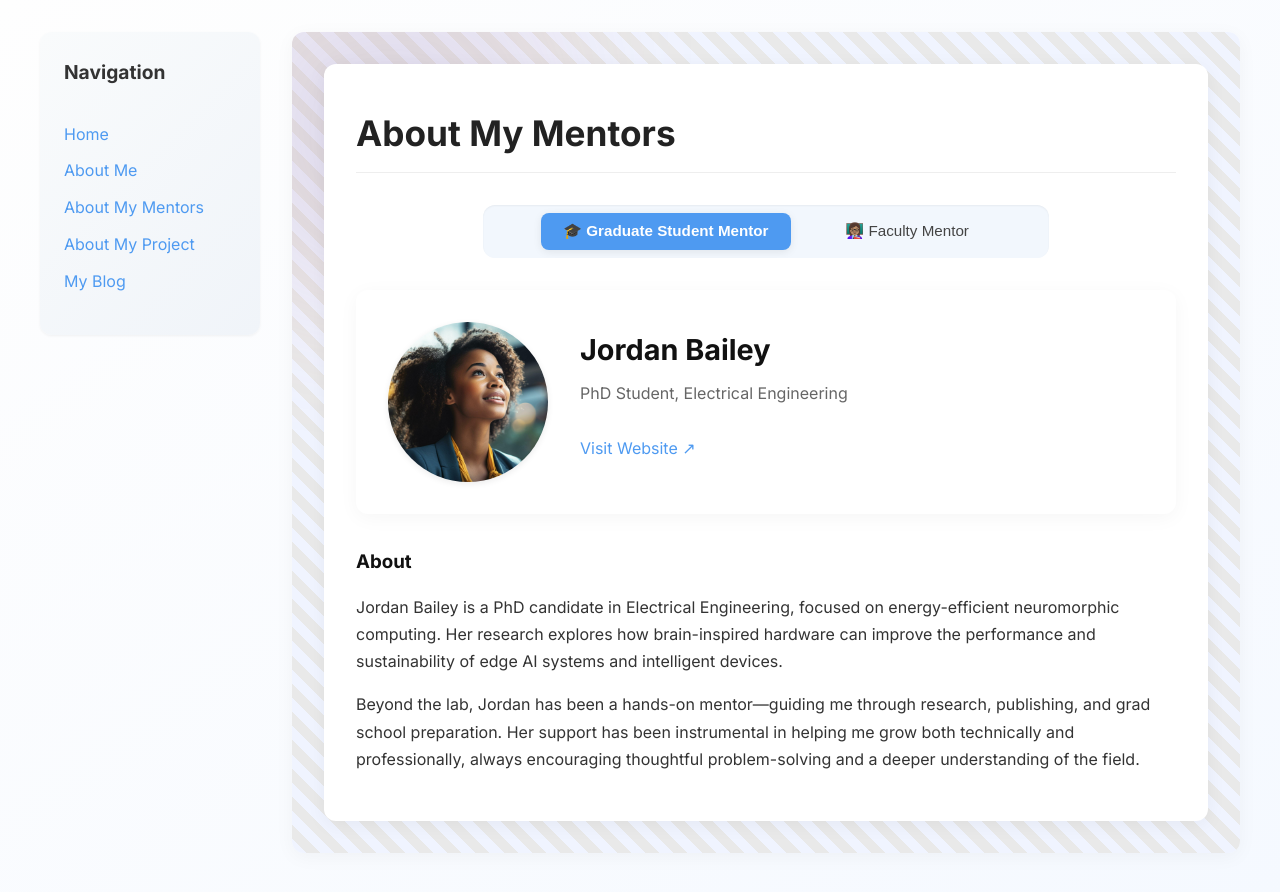
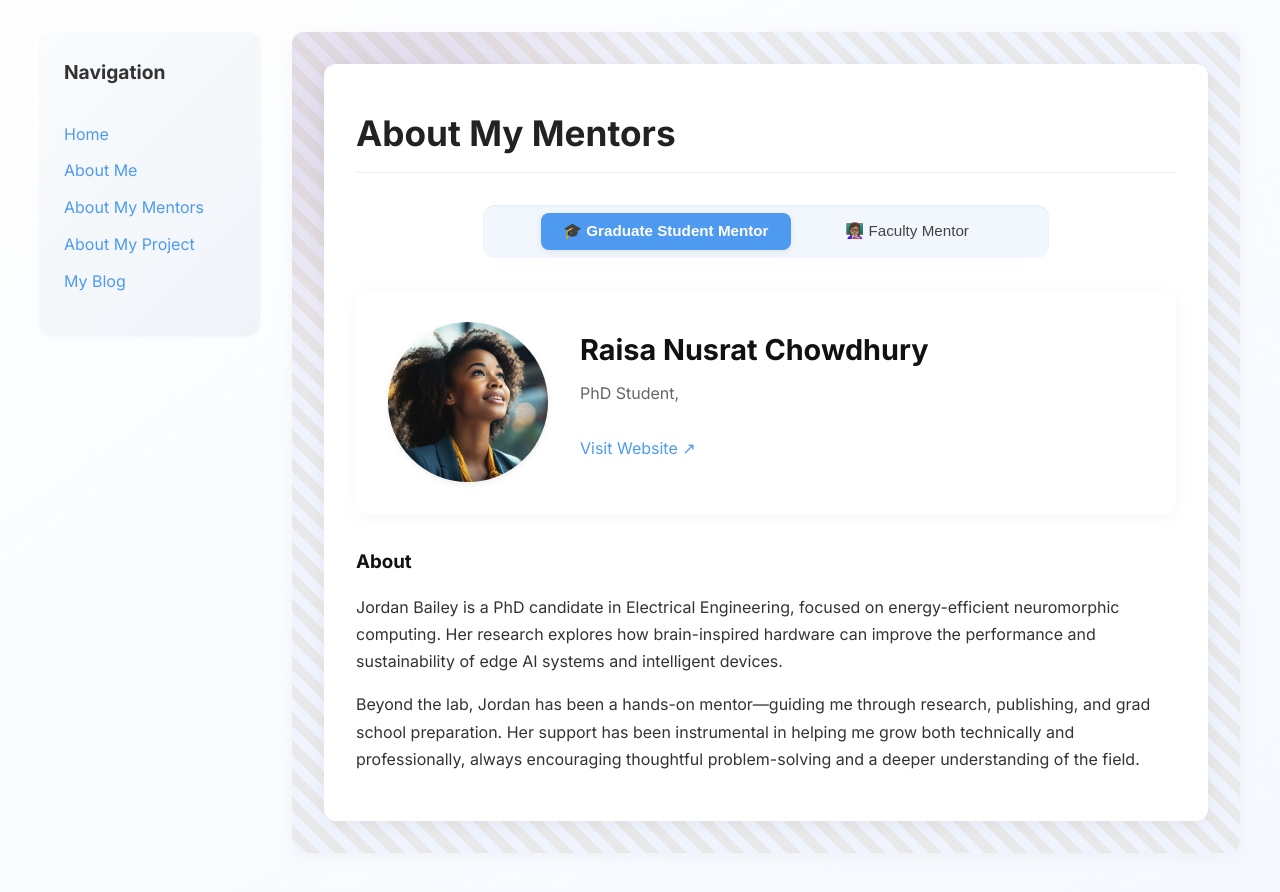
Before and after one commit to kendallzoe/kendallzoe.github.io, a Jekyll site: the page built from pages/about-my-mentor.md, in a window 1280 px wide. Shown: the top 892 px of the page. Built offline with Jekyll 4.4.1, drawn with Linux system fonts in a browser that asks for light colours.

Commit message:
Update about-my-mentor.md

```diff
--- a/pages/about-my-mentor.md
+++ b/pages/about-my-mentor.md
@@ -4,20 +4,20 @@ title: About My Mentors
 permalink: /about-my-mentor.html
 
 graduate_mentor:
-  name: Jordan Bailey
-  title: PhD Student, Electrical Engineering
+  name: Raisa Nusrat Chowdhury
+  title: PhD Student,
   image: /assets/images/graduate-student-mentor.jpg
-  website: https://gradmentor.example.com
+  website: https://www.linkedin.com/in/raisa-nusrat-chowdhury-48691a1a5/
   bio: |
     Jordan Bailey is a PhD candidate in Electrical Engineering, focused on energy-efficient neuromorphic computing. Her research explores how brain-inspired hardware can improve the performance and sustainability of edge AI systems and intelligent devices.
 
     Beyond the lab, Jordan has been a hands-on mentor—guiding me through research, publishing, and grad school preparation. Her support has been instrumental in helping me grow both technically and professionally, always encouraging thoughtful problem-solving and a deeper understanding of the field.
 
 faculty_mentor:
-  name: Dr. Elijah Freeman
+  name: Dr. Baruti Kopano
   title: Professor Emeritus, Tuskegee University
   image: /assets/images/faculty-mentor.jpg
-  website: https://facultymentor.example.com
+  website: https://www.linkedin.com/in/baruti-kopano-34755a8/
   bio: |
     Dr. Elijah Freeman is a pioneering figure in the field of neural engineering and robotics. With over four decades of experience in academia and research, his work has focused on developing accessible brain-computer interface systems and exploring how robotics can enhance human capability.
 
```
